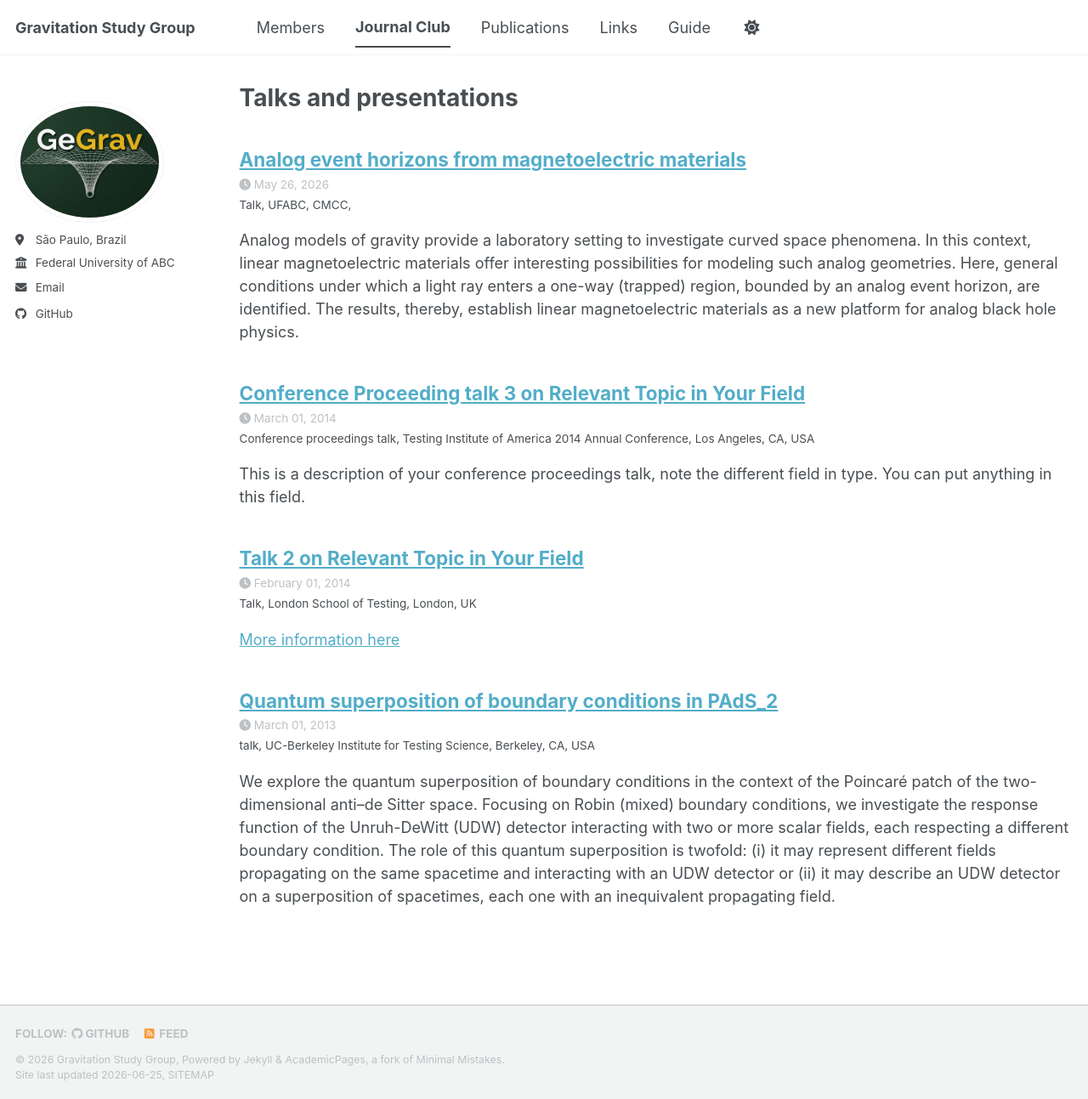
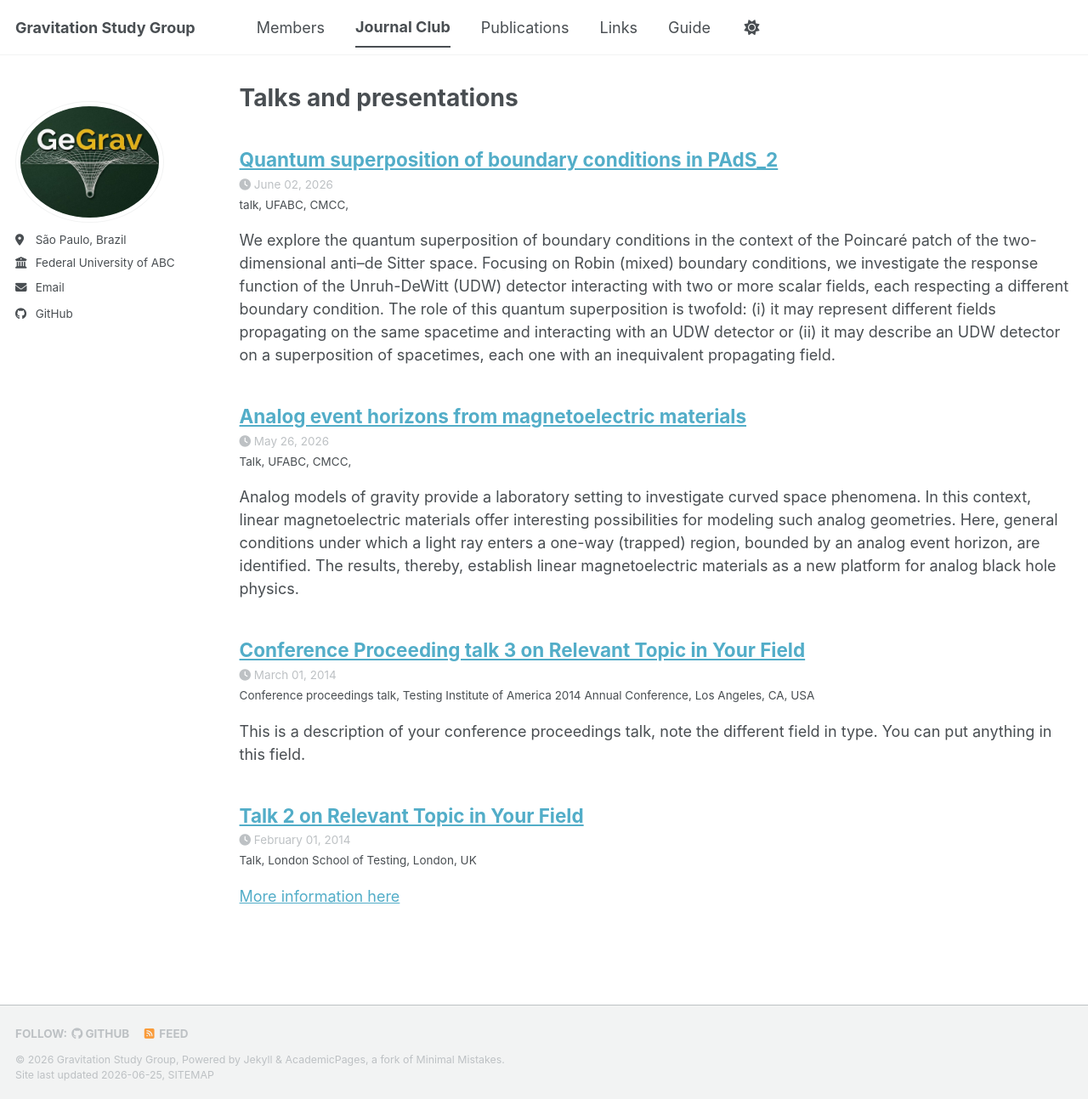
Before and after one commit to gegrav-ufabc/gegrav-ufabc.github.io, a Jekyll site: the page built from _pages/talks.html, in a window 1280 px wide and 1293 px high. Shown: the whole window at 85% size. Built offline with Jekyll 4.4.1, drawn with Linux system fonts in a browser that asks for light colours; a style sheet for code colours, icons or effects is not loaded.

Commit message:
Update 2013-03-01-tutorial-1.md

```diff
--- a/_talks/2013-03-01-tutorial-1.md
+++ b/_talks/2013-03-01-tutorial-1.md
@@ -3,9 +3,8 @@ title: "Quantum superposition of boundary conditions in PAdS_2"
 collection: talks
 type: "talk"
 permalink: /talks/2013-03-01-tutorial-1
-venue: "UC-Berkeley Institute for Testing Science"
-date: 2013-03-01
-location: "Berkeley, CA, USA"
+venue: "UFABC, CMCC"
+date: 02/06/2026
 ---
 
 We explore the quantum superposition of boundary conditions in the context of the Poincaré patch of the
```
